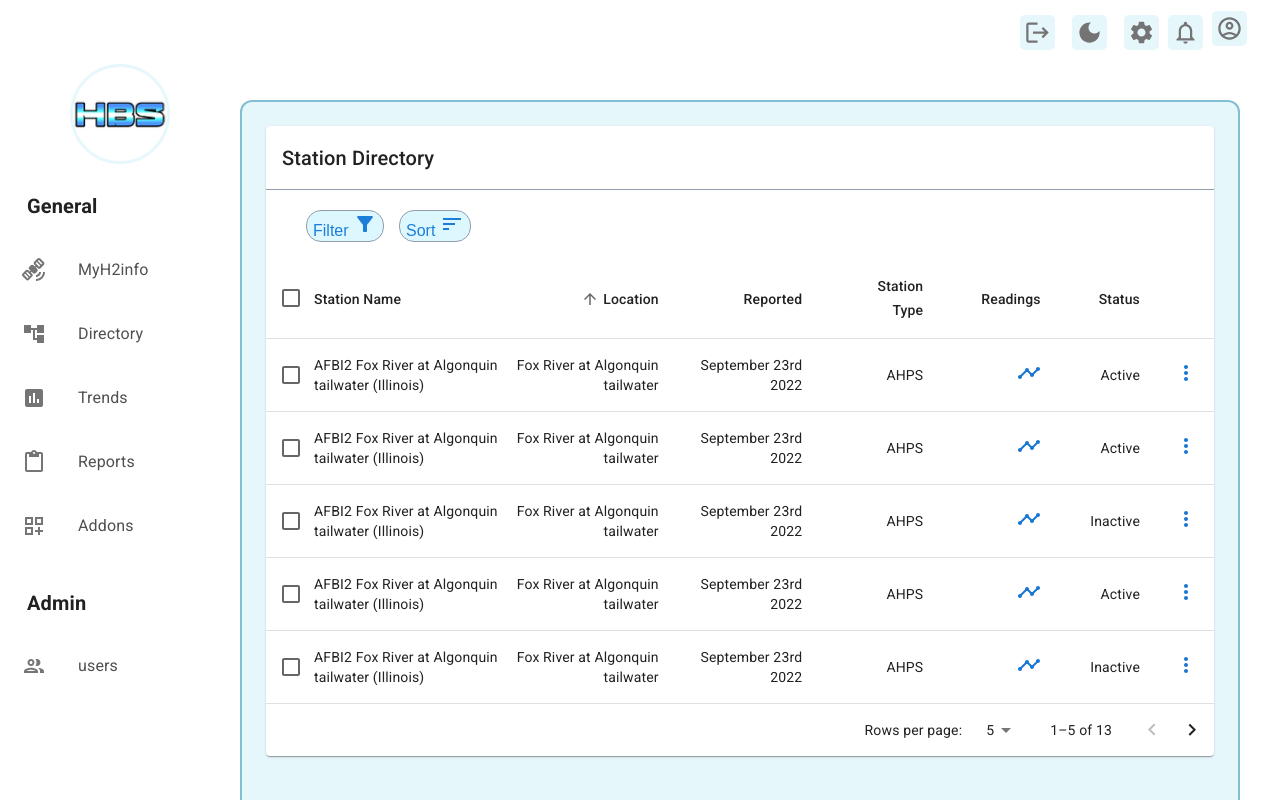
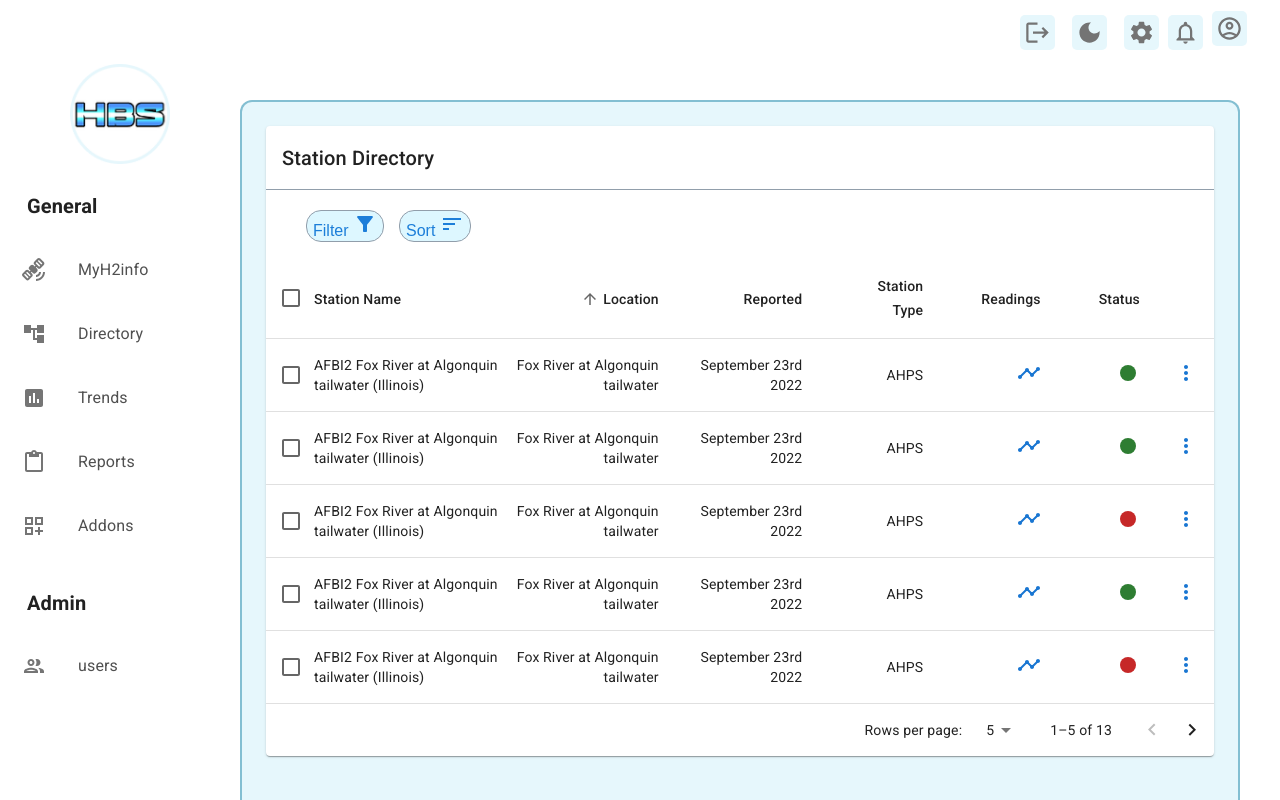
Before and after one commit to kpierc11/Dashboard_Demo, a React (Create React App) app in the folder app/: page /stations-directory-page in a window 1280 px wide. Shown: the top 800 px of the page. Built offline with nearby package versions, Linux system fonts and the light colour scheme.

Commit message:
Added active/inactvie icons

```diff
--- a/app/src/components/StationsDirectory/StationsDirectory.tsx
+++ b/app/src/components/StationsDirectory/StationsDirectory.tsx
@@ -27,6 +27,7 @@ import SortIcon from '@mui/icons-material/Sort';
 import FilterAltIcon from '@mui/icons-material/FilterAlt';
 import FiberManualRecordIcon from '@mui/icons-material/FiberManualRecord';
 import { type } from "os";
+import { red } from '@mui/material/colors';
 import { Icon } from "@mui/material";
 import MoreVertIcon from '@mui/icons-material/MoreVert';
 
@@ -68,7 +69,7 @@ const rows = [
     "September 23rd 2022",
     "AHPS" ,
     <TimelineIcon color="primary"></TimelineIcon>,
-    "Active",
+    <FiberManualRecordIcon color="success"></FiberManualRecordIcon> ,
     <MoreVertIcon color="primary"></MoreVertIcon>
   ),
   createData(
@@ -77,7 +78,7 @@ const rows = [
     "September 23rd 2022",
     "AHPS",
     <TimelineIcon color="primary"></TimelineIcon>,
-    "Active",
+    <FiberManualRecordIcon color="success"></FiberManualRecordIcon>,
     <MoreVertIcon color="primary"></MoreVertIcon>
   ),
   createData(
@@ -86,7 +87,7 @@ const rows = [
     "September 23rd 2022",
     "AHPS",
     <TimelineIcon color="primary"></TimelineIcon>,
-    "Inactive",
+    <FiberManualRecordIcon  sx={{ color: red[800] }}></FiberManualRecordIcon>,
     <MoreVertIcon color="primary"></MoreVertIcon>
   ),
   createData(
@@ -95,7 +96,7 @@ const rows = [
     "September 23rd 2022",
     "AHPS",
     <TimelineIcon color="primary"></TimelineIcon>,
-    "Active",
+    <FiberManualRecordIcon color="success"></FiberManualRecordIcon>,
     <MoreVertIcon color="primary"></MoreVertIcon>
   ),
   createData(
@@ -104,7 +105,7 @@ const rows = [
     "September 23rd 2022",
     "AHPS",
     <TimelineIcon color="primary"></TimelineIcon>,
-    "Inactive",
+    <FiberManualRecordIcon  sx={{ color: red[800] }}></FiberManualRecordIcon>,
     <MoreVertIcon color="primary"></MoreVertIcon>
   ),
   createData(
@@ -113,7 +114,7 @@ const rows = [
     "September 23rd 2022",
     "AHPS",
     <TimelineIcon color="primary"></TimelineIcon>,
-    "Active",
+    <FiberManualRecordIcon color="success"></FiberManualRecordIcon>,
     <MoreVertIcon color="primary"></MoreVertIcon>
   ),
   createData(
@@ -122,7 +123,7 @@ const rows = [
     "September 23rd 2022",
     "AHPS",
     <TimelineIcon color="primary"></TimelineIcon>,
-    "Active",
+    <FiberManualRecordIcon color="success"></FiberManualRecordIcon>,
     <MoreVertIcon color="primary"></MoreVertIcon>
   ),
   createData(
@@ -131,7 +132,7 @@ const rows = [
     "September 23rd 2022",
     "AHPS",
     <TimelineIcon color="primary"></TimelineIcon>,
-    "Inactive",
+    <FiberManualRecordIcon  sx={{ color: red[800] }}></FiberManualRecordIcon>,
     <MoreVertIcon color="primary"></MoreVertIcon>
   ),
   createData(
@@ -140,7 +141,7 @@ const rows = [
     "September 23rd 2022",
     "AHPS",
     <TimelineIcon color="primary"></TimelineIcon>,
-    "Active",
+    <FiberManualRecordIcon color="success"></FiberManualRecordIcon>,
     <MoreVertIcon color="primary"></MoreVertIcon>
   ),
   createData(
@@ -149,7 +150,7 @@ const rows = [
     "September 23rd 2022",
     "AHPS",
     <TimelineIcon color="primary"></TimelineIcon>,
-    "Inactive",
+    <FiberManualRecordIcon  sx={{ color: red[800] }}></FiberManualRecordIcon>,
     <MoreVertIcon color="primary"></MoreVertIcon>
   ),
   createData(
@@ -158,7 +159,7 @@ const rows = [
     "September 23rd 2022",
     "AHPS",
     <TimelineIcon color="primary"></TimelineIcon>,
-    "Active",
+    <FiberManualRecordIcon  sx={{ color: red[800] }}></FiberManualRecordIcon>,
     <MoreVertIcon color="primary"></MoreVertIcon>
   ),
   createData(
@@ -167,7 +168,7 @@ const rows = [
     "September 23rd 2022",
     "AHPS",
     <TimelineIcon color="primary"></TimelineIcon>,
-    "Inactive",
+    <FiberManualRecordIcon color="success"></FiberManualRecordIcon>,
     <MoreVertIcon color="primary"></MoreVertIcon>
   ),
   createData(
@@ -176,7 +177,7 @@ const rows = [
     "September 23rd 2022",
     "AHPS",
     <TimelineIcon color="primary"></TimelineIcon>,
-    "Active",
+    <FiberManualRecordIcon  sx={{ color: red[800] }}></FiberManualRecordIcon>,
     <MoreVertIcon color="primary"></MoreVertIcon>
   ),
 ];
```
